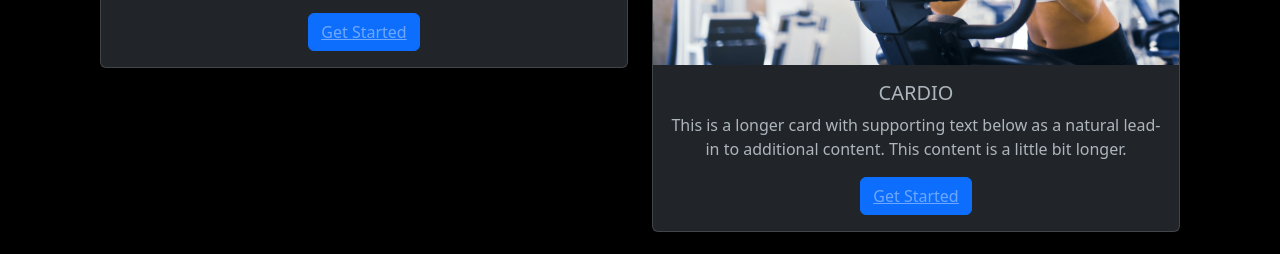
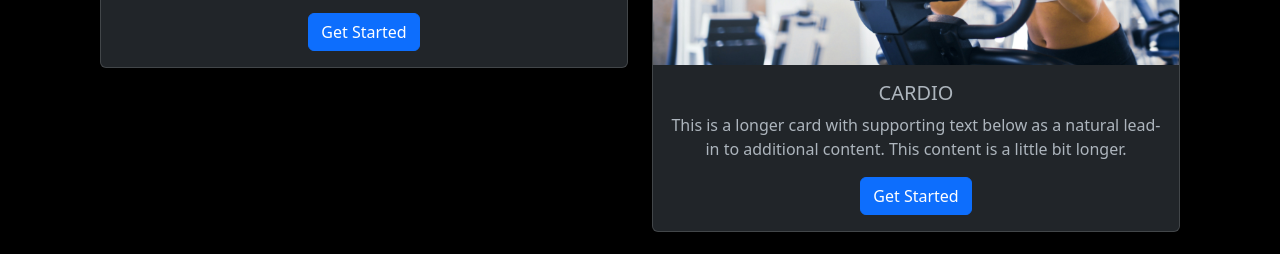
Before and after one commit to Kugisaki1704/Summer_projects, a website: page bootstrap/schedule.html in a window 1280 px wide. Shown: the part 387-641 px from the top of the page. Drawn offline with nearby package versions, Linux system fonts and the light colour scheme.

Commit message:
added wb class

```diff
--- a/bootstrap/style.css
+++ b/bootstrap/style.css
@@ -46,3 +46,8 @@ color: inherit;
     transition: transform 0.3s;
     box-shadow: 0 0 11px rgba(227, 227, 227, 0.2);
         }
+
+        .wb{
+          text-decoration: none;
+          color: white;
+        }
```
